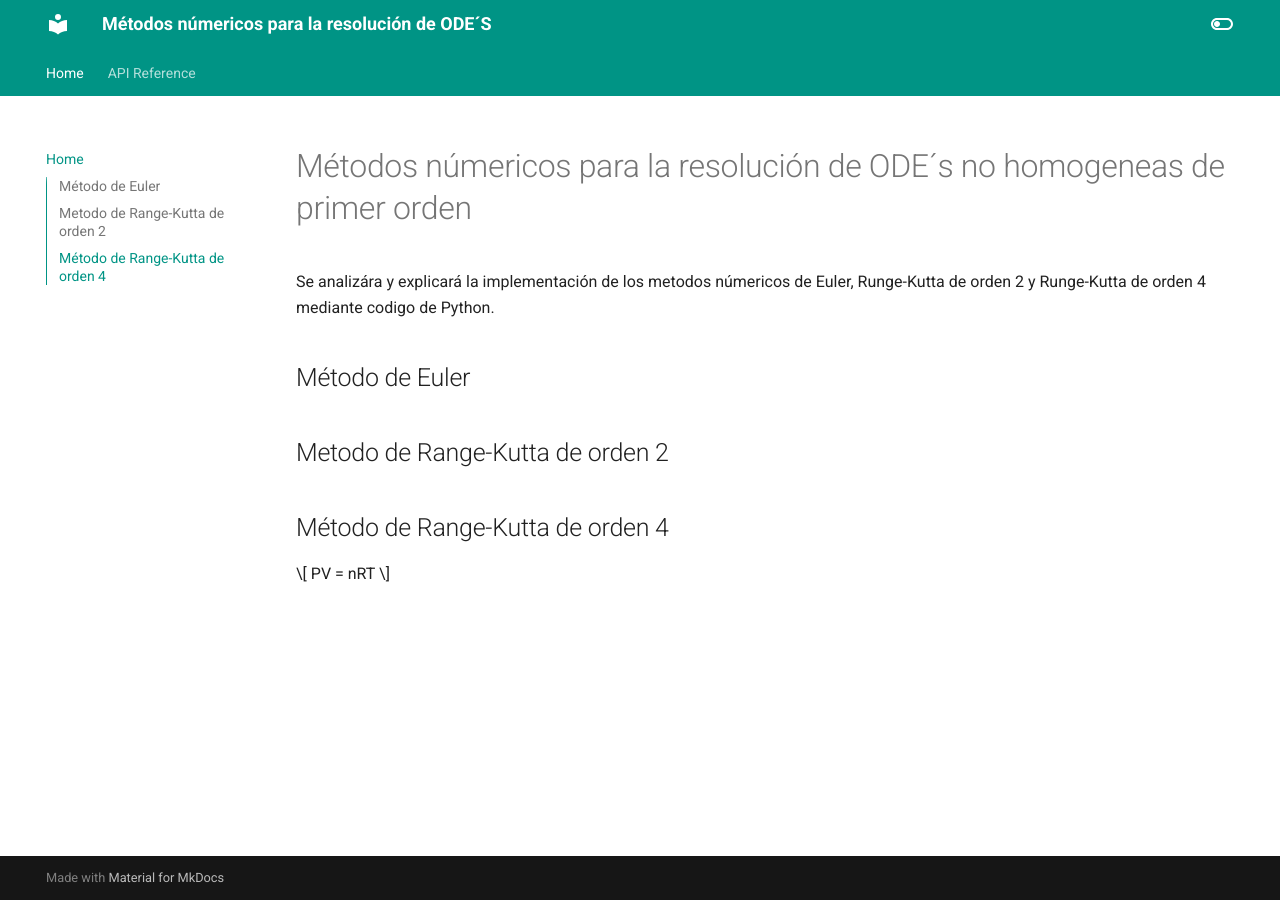
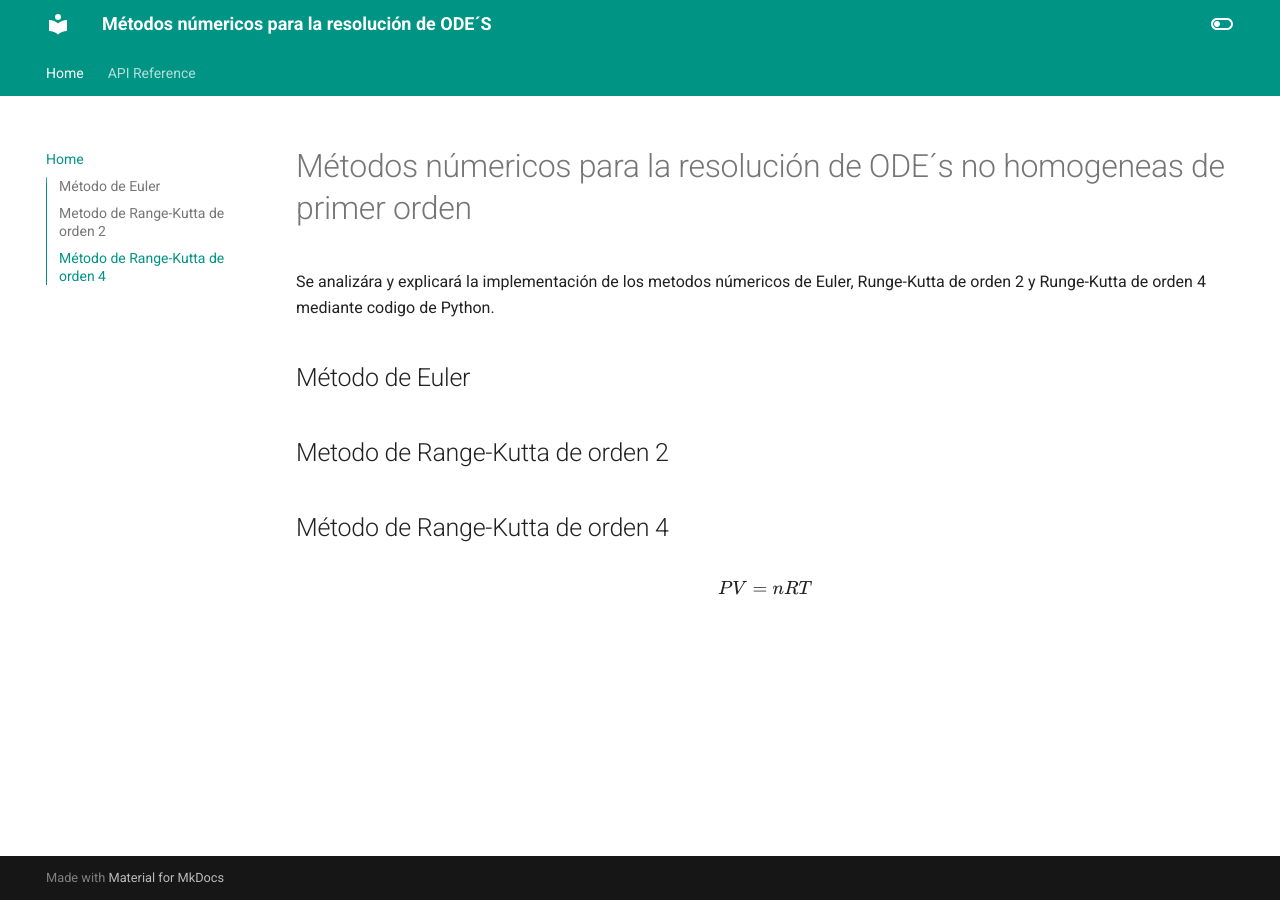
Before and after one commit to Kporras21/ODE-s, an MkDocs documentation site: the page built from docs/index.md, in a window 1280 px wide. Built offline with MkDocs 1.6.1 and Material for MkDocs 9.7.7, drawn with Linux system fonts in a browser that asks for light colours; nearby versions of some CDN libraries; library files that are not in the unit come from our copies; some of the changed lines change nothing that is shown.

Commit message:
another fix

```diff
--- a/mkdocs.yml
+++ b/mkdocs.yml
@@ -31,13 +31,9 @@
       generic: true
 
 extra_javascript:
-  - javascripts/katex.js
-  - https://unpkg.com/katex@0/dist/katex.min.js
-  - https://unpkg.com/katex@0/dist/contrib/auto-render.min.js
-
-extra_css:
-  - https://unpkg.com/katex@0/dist/katex.min.css
-
+  - javascripts/mathjax.js
+  - https://polyfill.io/v3/polyfill.min.js?features=es6
+  - https://unpkg.com/mathjax@3/es5/tex-mml-chtml.js
 
 plugins:
   - mkdocstrings:
```
